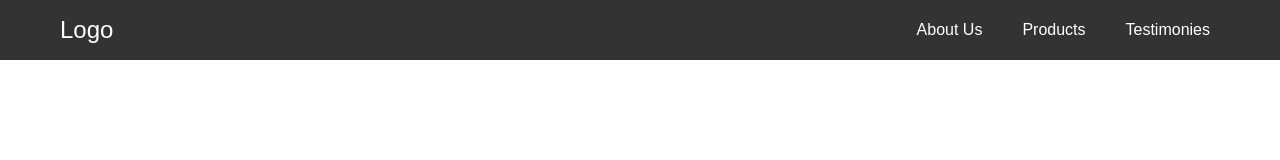
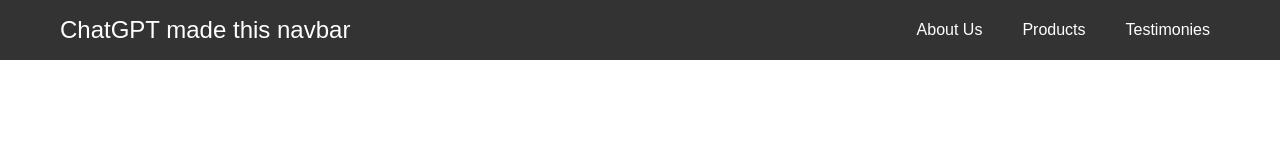
Before and after one commit to emma29122/test, a plain HTML site: page index.html in a window 1280 px wide. Drawn offline with Linux system fonts and the light colour scheme.

Commit message:
Update index.html

```diff
--- a/index.html
+++ b/index.html
@@ -9,7 +9,7 @@
 <body>
     <nav class="navbar">
         <div class="navbar-container">
-            <a href="#" class="navbar-logo">Logo</a>
+            <a href="#" class="navbar-logo">ChatGPT made this navbar</a>
             <div class="menu-icon" onclick="toggleMenu()">
                 <div class="bar"></div>
                 <div class="bar"></div>
```
